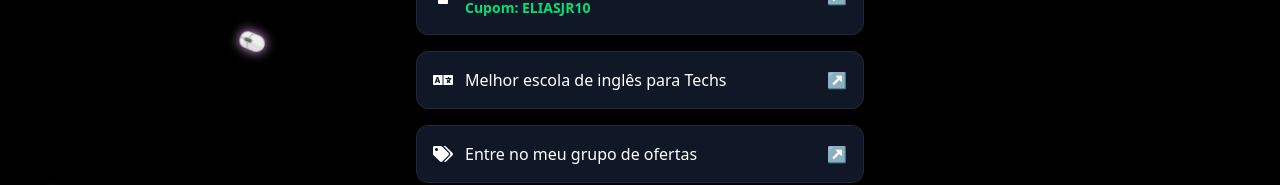
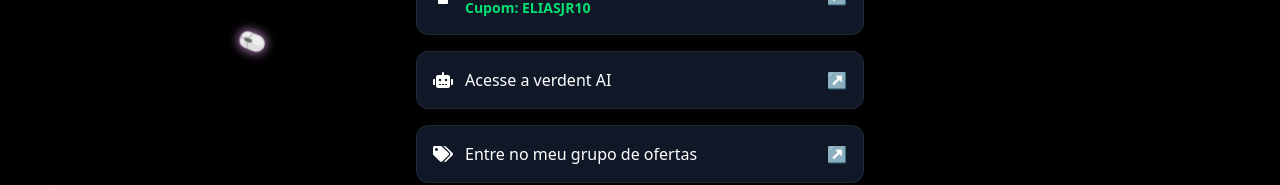
Before and after one commit to eliasjrdev/pagelinks, a React (Vite) app: page / in a window 1280 px wide. Shown: the part 451-636 px from the top of the page. Built offline with nearby package versions, Linux system fonts and the light colour scheme.

Commit message:
adiciona link da Verdent

```diff
--- a/src/components/BioLinks.jsx
+++ b/src/components/BioLinks.jsx
@@ -5,7 +5,7 @@ const links = [
   { icon: <FaRocket />, label: 'Desconto na Rocketseat |', extra: 'Cupom: ELIASJR', url: 'https://www.rocketseat.com.br/oferta/influencer/v2/eliasjr' },
   { icon: <FaRobot />, label: 'Acesse a emergent aqui', url: 'https://app.emergent.sh/?via=costa' },
   { icon: <FaTshirt />, label: 'Melhores camisetas de t.i |', extra: 'Cupom: ELIASJR10', url: 'https://www.useti.shop/useti?utm_source=instagram&utm_medium=afiliado&utm_campaign=eliasjrdev' },
-  { icon: <FaLanguage />, label: 'Melhor escola de inglês para Techs', url: 'https://api.whatsapp.com/send?phone=5583993611976' },
+  { icon: <FaRobot />, label: 'Acesse a verdent AI', url: 'https://bit.ly/4aDyZgu' },
   { icon: <FaTags />, label: 'Entre no meu grupo de ofertas', url: 'https://chat.whatsapp.com/HpwUiTQJhxW1w0eiDHlp9Y?mode=ems_copy_t' },
   { icon: <FaGithub />, label: 'Meu GitHub', url: 'https://github.com/eliasjrdev' },
   { icon: <FaLinkedin />, label: 'Meu Linkedin', url: 'https://www.linkedin.com/in/elias-c/' }
```
